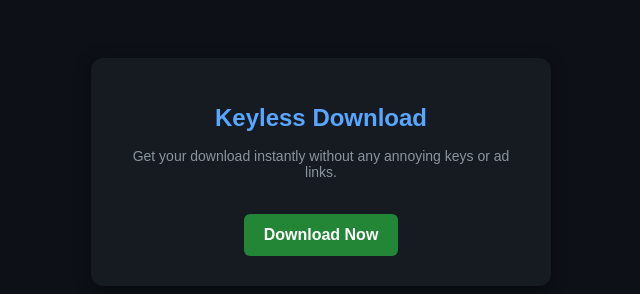
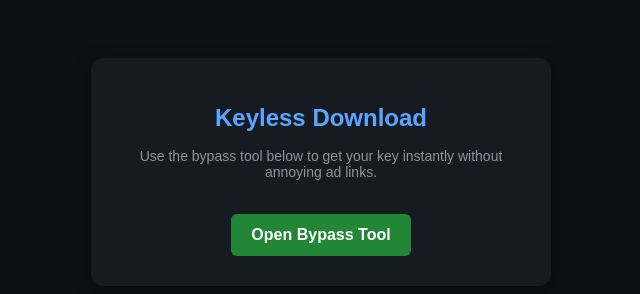
Before and after one commit to slzyngrytn-cell/Eytani35-, a plain HTML site: page index.html in a window 1280 px wide. Shown: the whole page, without its empty margins (319-959 px from the left). Drawn offline with Linux system fonts and the light colour scheme.

Commit message:
Update index.html

```diff
--- a/index.html
+++ b/index.html
@@ -46,8 +46,8 @@
 <body>
     <div class="container">
         <h1>Keyless Download</h1>
-        <p>Get your download instantly without any annoying keys or ad links.</p>
-        <a href="PUT_YOUR_LINK_HERE" class="btn">Download Now</a>
+        <p>Use the bypass tool below to get your key instantly without annoying ad links.</p>
+        <a href="https://keybypass.net" class="btn" target="_blank">Open Bypass Tool</a>
     </div>
 </body>
 </html>
```
